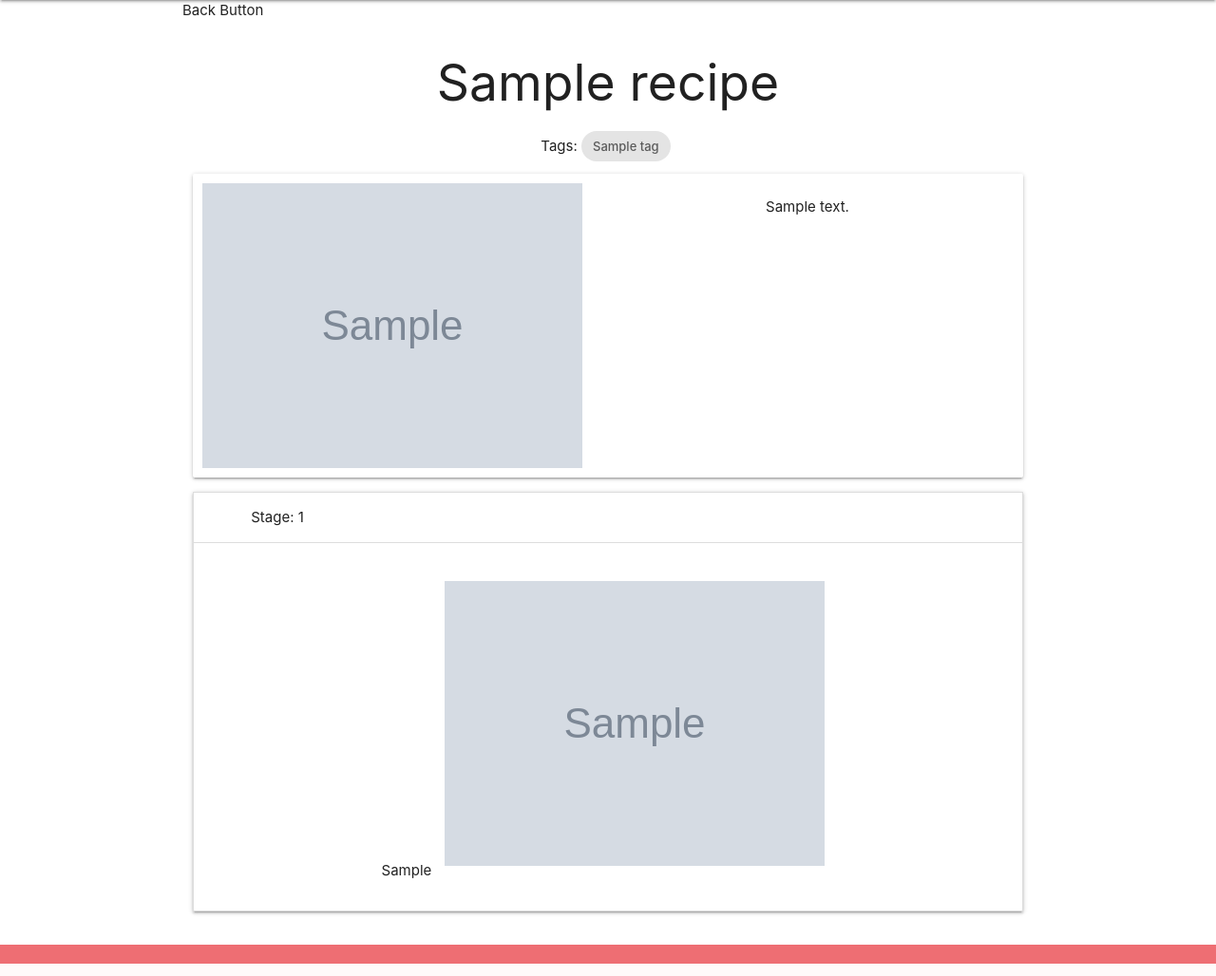
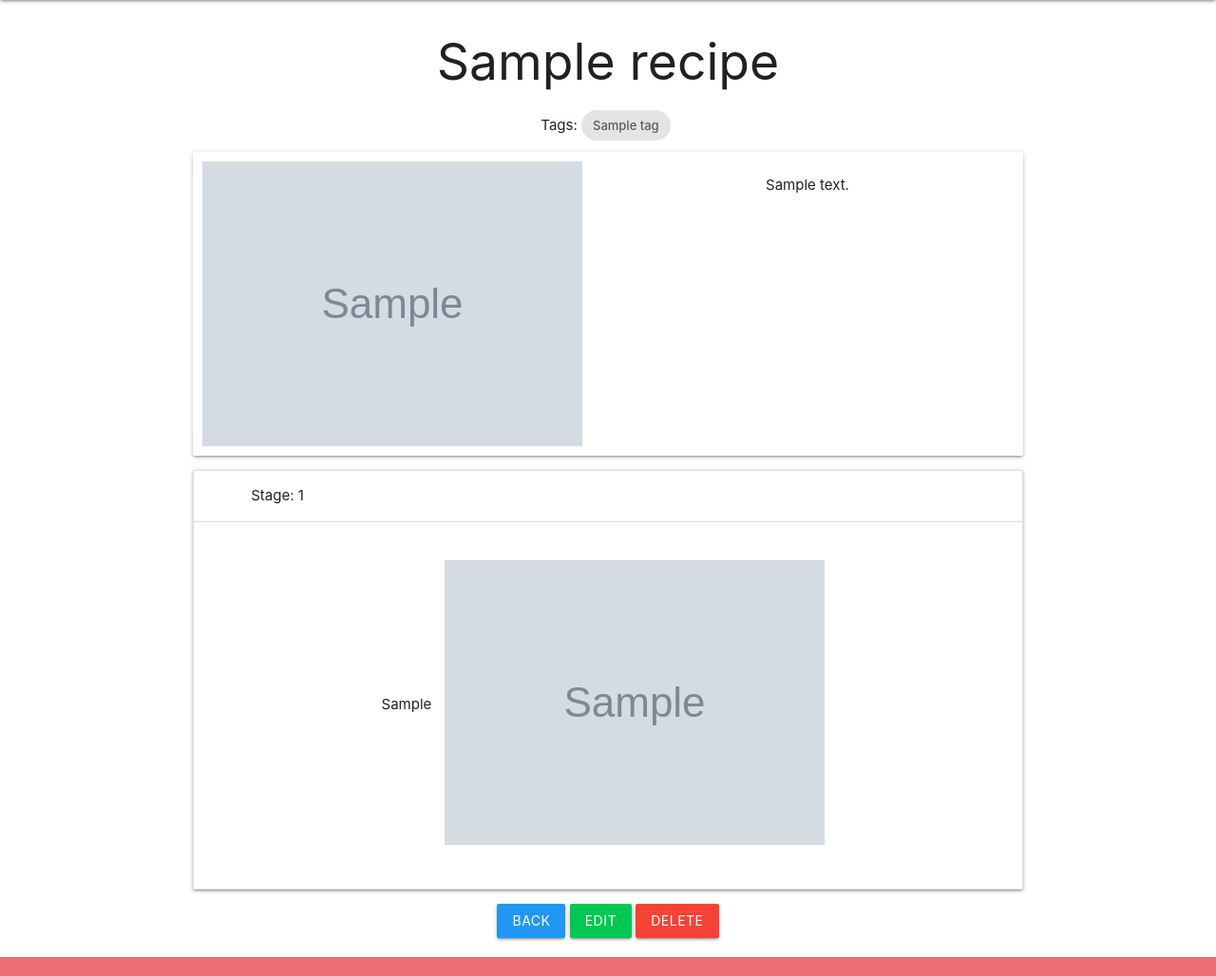
Before and after one commit to monkphin/Colour-Forge, a Flask app: page /recipe_page/1 in a window 1280 px wide, after a click that opens the changed part. Shown: the part 64-1092 px from the top of the page at 95% size. Run offline with Flask 3, Linux system fonts and the light colour scheme; tables that the repository leaves empty hold one stand-in row (values such as "Sample post"); grey boxes marked "Sample" are stand-in pictures.

Commit message:
added modal display for images in each recipe stage

```diff
--- a/colourforge/routes.py
+++ b/colourforge/routes.py
@@ -167,11 +167,21 @@ def add_recipe():
         tag_dict = {tag.tag_name: None for tag in all_tags}
 
         return render_template("add_recipe.html", tag_dict=tag_dict)
-    return render_template("add_recipe.html")
+
 
 
 @app.route("/recipe_page/<int:recipe_id>")
 def recipe_page(recipe_id):
     recipe=Recipes.query.get(recipe_id)
+    referrer = request.headers.get("referrer")
 
-    return render_template('recipe_page.html', recipe=recipe, tag_dict={})
+
+    return render_template('recipe_page.html', recipe=recipe, referrer=referrer, tag_dict={})
+
+@app.route("/edit_recipe/<int:recipe_id>", methods=["GET", "POST"])
+def edit_recipe(recipe_id):
+
+    recipe=Recipes.query.get(recipe_id)
+    referrer = request.headers.get("referrer")
+
+    return render_template('edit_recipe.html', recipe=recipe, referrer=referrer, tag_dict={})
--- a/colourforge/static/js/script.js
+++ b/colourforge/static/js/script.js
@@ -3,34 +3,33 @@ $(document).ready(function(){
 
   // Initialize sidenav
   $('.sidenav').sidenav();
-
   // Initialize carousel
   $('.carousel').carousel({
     fullWidth: false,  // Adjust this to your liking
     indicators: false
   });
   // Initialize Accordion
-  $(document).ready(function(){
-    $('.collapsible').collapsible();
-  });
+  $('.collapsible').collapsible();
+  // Initialize Modal
+  $('.modal').modal();
 
   // Dynamically add new input field after the last input
   $(document).on('click', '.add_field', function() {
       stageCount ++;  // Get the current count of inputs and increment by 1
       var newStage = `
           <div class="input-field col s12 multi-stage">
-            <textarea id="instructions" name="instructions[]" class="materialize-textarea input" required></textarea>
-            <label for="instructions">Stage ${stageCount} Instructions (required)</label>
+            <textarea id="instructions_${ stageCount }" name="instructions[]" class="materialize-textarea input" required></textarea>
+            <label for="instructions_${ stageCount }">Stage ${ stageCount } Instructions (required)</label>
             <div class="file-field input-field">
               <div class="btn">
                 <span>Add Images</span>
                 <input type="file" name="images[]" accept="image/*">
               </div>
               <div class="file-path-wrapper">
-                <input class="file-path validate" type="text" placeholder="Add an optional image for stage ${stageCount}">
+                <input class="file-path validate" type="text" placeholder="Add an optional image for stage ${ stageCount }">
                 <div class="input-field">
-                  <textarea id="image_desc" name="image_desc[]" class="materialize-textarea"></textarea>
-                  <label for="image_desc">Image Description</label>
+                  <textarea id="image_desc_${ stageCount }" name="image_desc[]" class="materialize-textarea"></textarea>
+                  <label for="image_desc_${ stageCount }">Image Description</label>
                 </div>
               </div>
           </div>
--- a/colourforge/templates/recipe_page.html
+++ b/colourforge/templates/recipe_page.html
@@ -1,10 +1,14 @@
 {% extends "base.html" %}
 {% block content %}
-Back Button
+
 <div class="row">
   <div class="col s12 center-align">
+
+    <!-- stage title -->
     <h2 class="card-title">{{ recipe.recipe_name }}</h2>
     <div class="card-stacked">
+
+      <!-- stage tags -->
       <div class="card-content">
         Tags:
           {% if recipe.tags %}
@@ -22,8 +26,11 @@ Back Button
           {% endif %}
       </div>
     </div>
+
+    <!-- stage desc and image  -->
     <div class="card horizontal small-card">
       <div class="card-image">
+        <!-- Display last stage image as the recipes image, to show the end result. -->
         {% for stage in recipe.stages %}
         {% if stage.is_final_stage %}
           {% if stage.recipe_images %}
@@ -40,6 +47,9 @@ Back Button
       </div>
     </div>
   </div>
+
+  <!-- collapsible stages with modal for each stags image -->
+
   <div>
     <ul class="collapsible">
       {% for stage in recipe.stages %}
@@ -48,16 +58,43 @@ Back Button
           <div class="collapsible-body">
             <span>{{ stage.instructions }}</span>
               {% if stage.recipe_images %}
-                <img class="activator" src="{{ stage.recipe_images[0].thumbnail_url }}" alt="{{ stage.recipe_images[0].alt_text }}">
+                <a class="waves-effect waves-light modal-trigger" href="#modal{{ stage.stage_id }}">
+                  <img class="activator" src="{{ stage.recipe_images[0].thumbnail_url }}" alt="{{ stage.recipe_images[0].alt_text }}">
+                </a>
               {% else %}
-                <img class="activator" src="{{ url_for('static', filename='images/placeholder.png') }}" alt="placeholder image">
+                <a class="waves-effect waves-light modal-trigger" href="#modal{{ stage.stage_id }}">
+                  <img class="activator" src="{{ url_for('static', filename='images/placeholder.png') }}" alt="placeholder image">
+                </a>
               {% endif %}
+
+            <!-- modal structure -->
+            <div id="modal{{ stage.stage_id }}" class="modal">
+              <div class="modal-content">
+                {% if stage.recipe_images %}
+                  {% for image in stage.recipe_images %}
+                    <img src="{{ stage.recipe_images[0].image_url }}" alt="{{ recipe.stages[0].recipe_images[0].alt_text }}">
+                  {% endfor %}
+                {% else %}
+                  <img src="{{ url_for('static', filename='images/placeholder.png') }}" alt="placeholder image">
+                {% endif %}
+              </div>
+              <div class="modal-footer">
+                <a href="#!" class="modal-close waves-effect waves-green btn-flat">Close</a>
+              </div>
+            </div>
           </div>
-
         </li>
       {% endfor %}
     </ul>
-</div>
+
+    <!-- back/edit/delete buttons -->
+    <div>
+      <a href="{{ referrer }}" class="btn blue ">Back</a>
+      <a href="#" class="btn green accent-4">Edit</a>
+      <a href="#" class="btn red">Delete</a>
+    </div>
+  </div>
+
 
 
 
```
Also changed, not shown: colourforge/templates/add_recipe.html (+4 -4 lines), colourforge/templates/recipes.html (+11 -14 lines).
